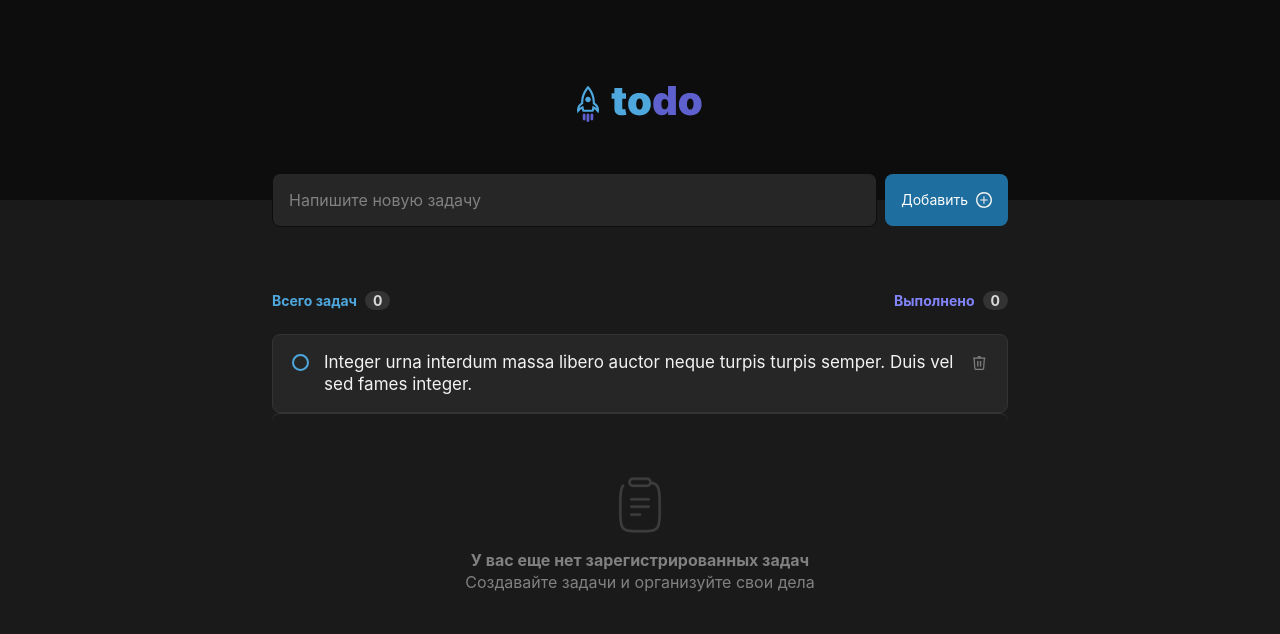
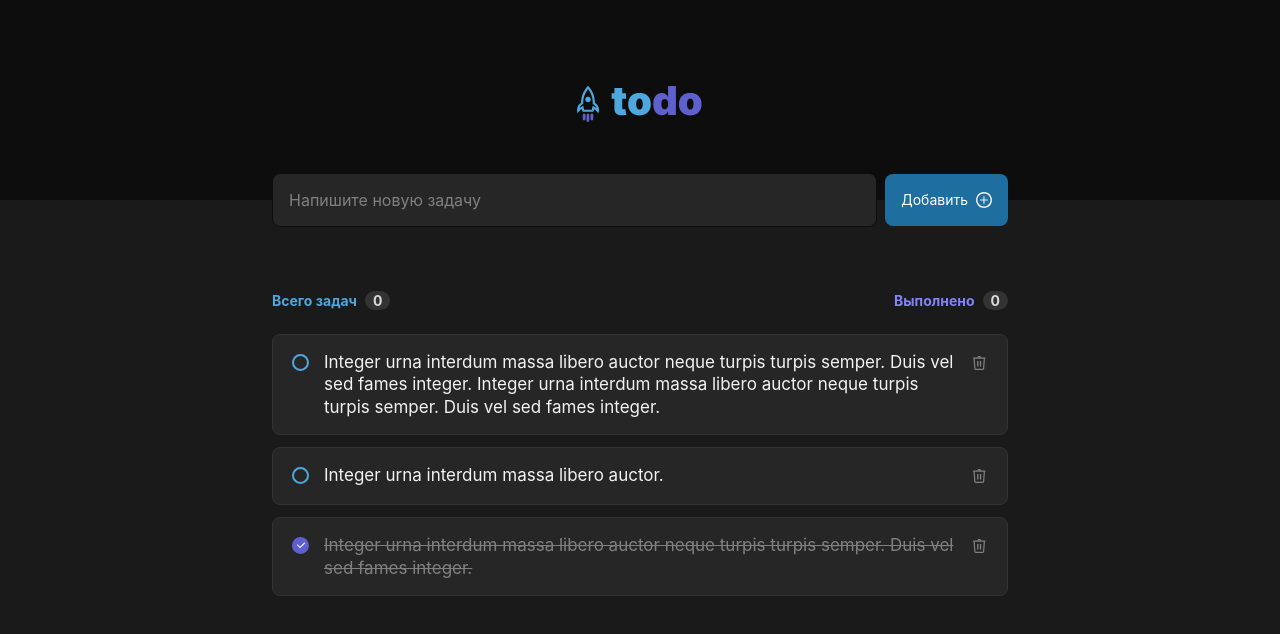
Before and after one commit to rook16rus/todolist-app, a React (Create React App) app: page / in a window 1280 px wide. Shown: the top 634 px of the page. Built offline with nearby package versions, Linux system fonts and the light colour scheme.

Commit message:
Создал массив данных и на его основе отобразил эти данные в виде задач

```diff
--- a/src/components/App/App.js
+++ b/src/components/App/App.js
@@ -1,3 +1,5 @@
+import { useState } from "react";
+
 import TodoControls from "../TodoControls/TodoControls";
 import TodoInfo from "../TodoInfo/TodoInfo";
 import TodoList from "../TodoList/TodoList";
@@ -6,6 +8,21 @@ import './App.scss'
 import logo from './logo.svg';
 
 const App = () => {
+    const [data, setData] = useState([
+        {
+            text: "Integer urna interdum massa libero auctor neque turpis turpis semper. Duis vel sed fames integer.",
+            checked: true
+        },
+        {
+            text: "Integer urna interdum massa libero auctor neque turpis turpis semper. Duis vel sed fames integer. Integer urna interdum massa libero auctor neque turpis turpis semper. Duis vel sed fames integer.",
+            checked: false
+        },
+        {
+            text: "Integer urna interdum massa libero auctor.",
+            checked: false
+        },
+    ]);
+
     return (
         <div className="todo">
             <header className="todo__header">
@@ -15,7 +32,7 @@ const App = () => {
                 <div className="container">
                     <TodoControls/>
                     <TodoInfo/>
-                    <TodoList/>
+                    <TodoList data={data} />
                 </div>
             </div>
         </div>
--- a/src/components/TodoList/TodoList.js
+++ b/src/components/TodoList/TodoList.js
@@ -3,14 +3,23 @@ import TodoEmpty from "../TodoEmpty/TodoEmpty";
 
 import "./TodoList.scss"
 
-const TodoList = () => {
+const TodoList = ({data}) => {
+    const elements = data.map((item, index) => {
+        return <TodoListItem key={index} {...item} />
+    })
+
+    const content = elements.length > 0 ?
+                    <View elements={elements} /> :
+                    <TodoEmpty />
+
+    return content
+}
+
+const View = ({elements}) => {
     return (
-        <>
-            <ul className="todo__list">
-                <TodoListItem />
-            </ul>
-            <TodoEmpty />
-        </>
+        <ul className="todo__list">
+            {elements}
+        </ul>
     )
 }
 
--- a/src/components/TodoListItem/TodoListItem.js
+++ b/src/components/TodoListItem/TodoListItem.js
@@ -1,11 +1,13 @@
 import "./TodoListItem.scss"
 
-const TodoListItem = () => {
+const TodoListItem = ({text, checked}) => {
+    const itemClassName = checked ? "todo__item todo__item--checked" : "todo__item";
+
     return (
-        <li className="todo__item">
+        <li className={itemClassName}>
             <button className="todo__item-check"></button>
             <p className="todo__item-text">
-                Integer urna interdum massa libero auctor neque turpis turpis semper. Duis vel sed fames integer.
+                {text}
             </p>
             <button className="todo__item-delete">
                 <svg width="24" height="24" viewBox="0 0 24 24" fill="none" xmlns="http://www.w3.org/2000/svg">
--- a/src/components/TodoListItem/TodoListItem.scss
+++ b/src/components/TodoListItem/TodoListItem.scss
@@ -16,6 +16,20 @@
   @include mq('custom', 'max', 640) {
     padding: 8px;
     gap: 8px;
+  }
+
+  &--checked {
+    order: 1;
+
+    .todo__item-check {
+      background: #5E60CE url("./check-icon.svg") no-repeat center;
+      border-color: #5E60CE;
+    }
+
+    .todo__item-text {
+      text-decoration: line-through;
+      color: #808080;
+    }
   }
 
   &-check {
```
Also changed, not shown: src/components/TodoListItem/check-icon.svg (added).
